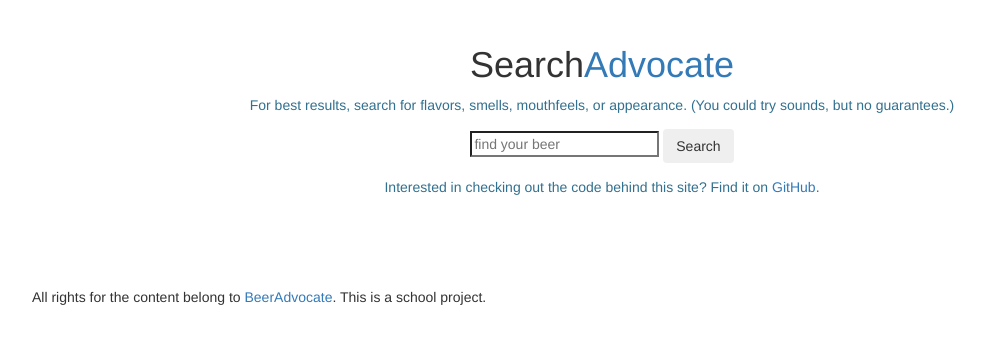
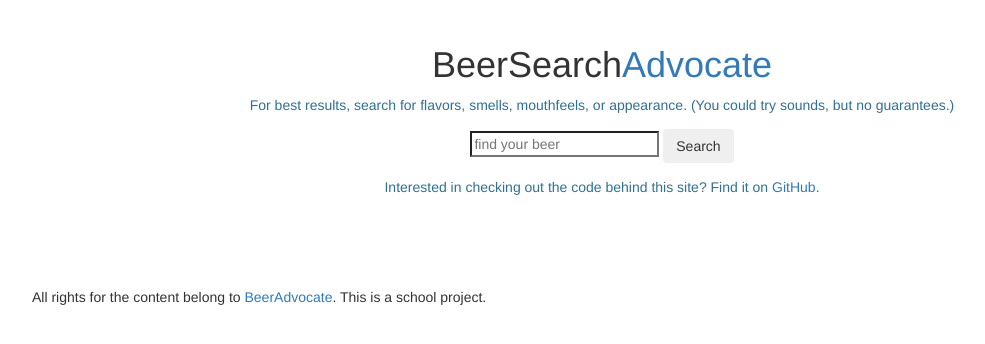
Before and after one commit to derekpeterson/search-beer-advocate-web, a Flask app: page / in a window 1280 px wide. Shown: the part 55-399 px from the top of the page, without its empty margins (38-1023 px from the left). Run offline with Flask 2, Linux system fonts and the light colour scheme; some libraries are stand-ins or nearby versions.

Commit message:
Changed name

```diff
--- a/templates/base.html
+++ b/templates/base.html
@@ -1,7 +1,7 @@
 <!doctype html>
 <html>
 <head>
-    <title>{% block title %}{% endblock title %}SearchAdvocate</title>
+    <title>{% block title %}{% endblock title %}BeerSearchAdvocate</title>
     <meta name="viewport" content="width=device-width, initial-scale=1.0">
     <link rel="stylesheet" href="//netdna.bootstrapcdn.com/twitter-bootstrap/2.3.1/css/bootstrap-combined.min.css">
     <link rel="stylesheet" href="static/css/style.css">
--- a/templates/index.html
+++ b/templates/index.html
@@ -8,7 +8,7 @@
 
 {% block content %}
 <div class="hero-unit">
-    <h1>Search<a class="external" href="http://beeradvocate.com/" title="BeerAdvocate">Advocate</a></h1>
+    <h1>BeerSearch<a class="external" href="http://beeradvocate.com/" title="BeerAdvocate">Advocate</a></h1>
     <p class="text-info">For best results, search for flavors, smells, mouthfeels, or appearance. (You could try sounds, but no guarantees.)</p>
     <form class="form-search" action="/search" method="get">
         <input type="search" class="input-xxlarge search-query" name="q" placeholder="find your beer">
```
